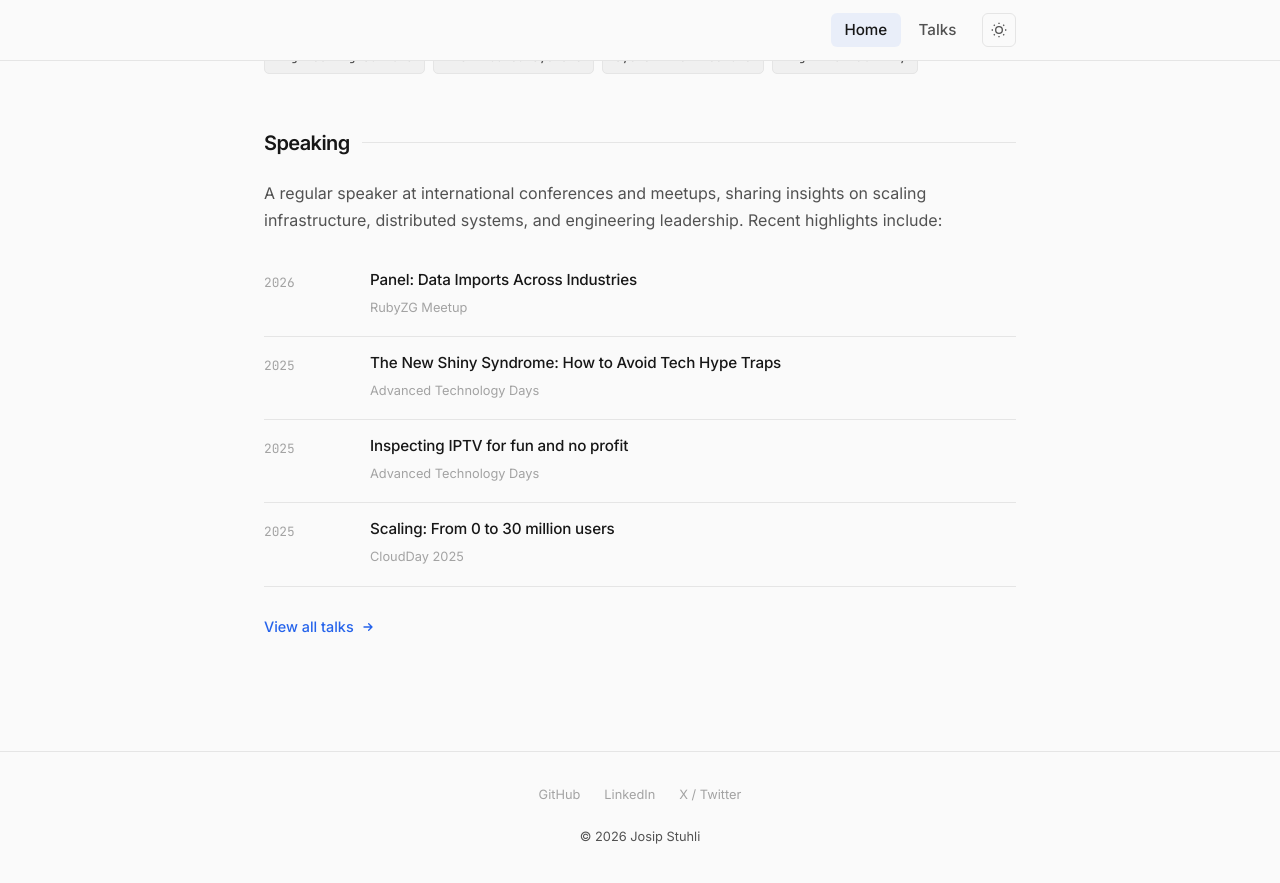
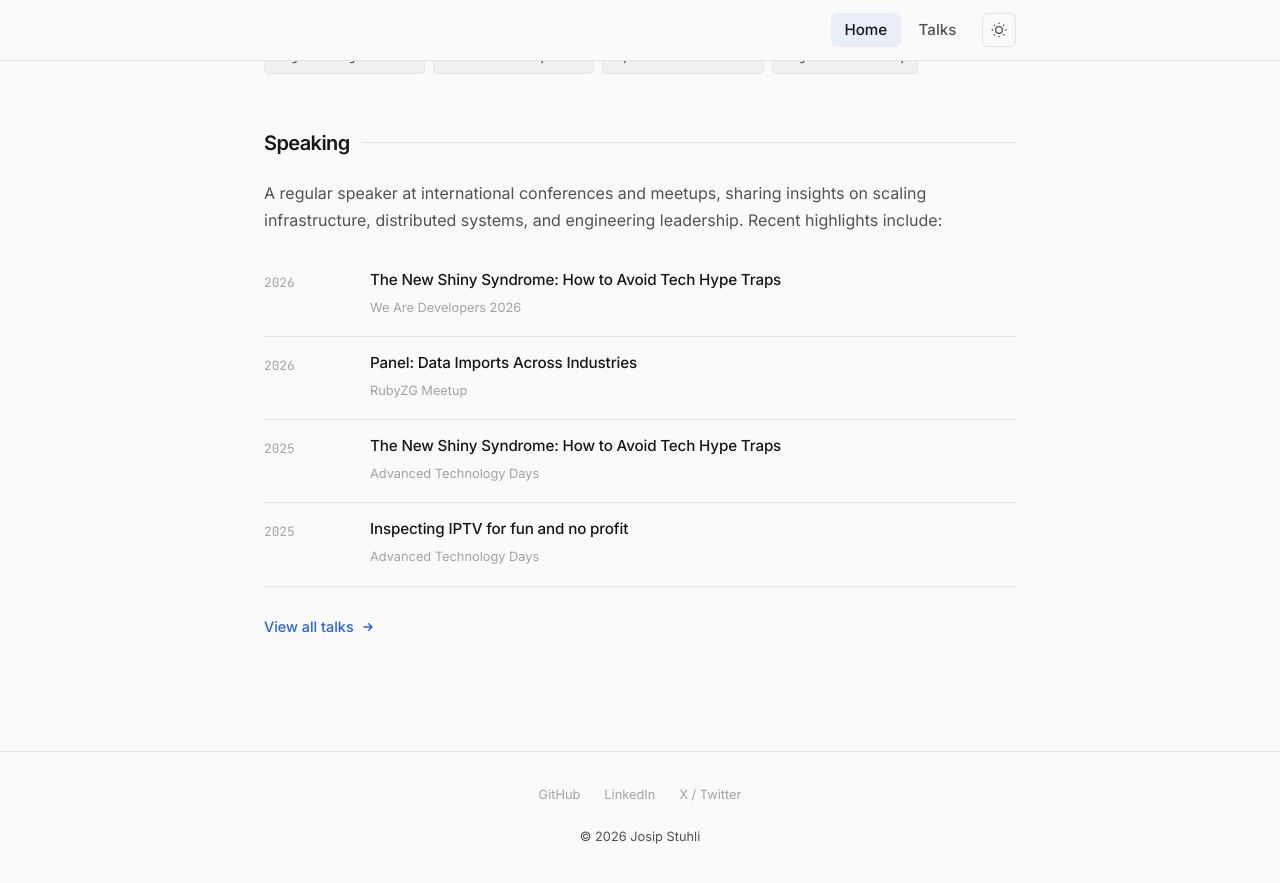
Before and after one commit to jstuhli/jstuhli.github.io, a Jekyll site: the page built from index.markdown, in a window 1280 px wide and 900 px high, scrolled down 907 px. Shown: the top 883 px of the window. Built offline with Jekyll 4.4.1, drawn with Linux system fonts in a browser that asks for light colours.

Commit message:
Add We Are Developers 2026 conference details

```diff
--- a/_data/talks.yml
+++ b/_data/talks.yml
@@ -1,3 +1,8 @@
+- date: "2026-7-9"
+  conference: "We Are Developers 2026"
+  url: "https://www.wearedevelopers.com/world-congress"
+  title: "The New Shiny Syndrome: How to Avoid Tech Hype Traps"
+
 - date: "2026-1-26"
   conference: "RubyZG Meetup"
   url: "https://www.meetup.com/rubyzg/events/312915212/"
```
